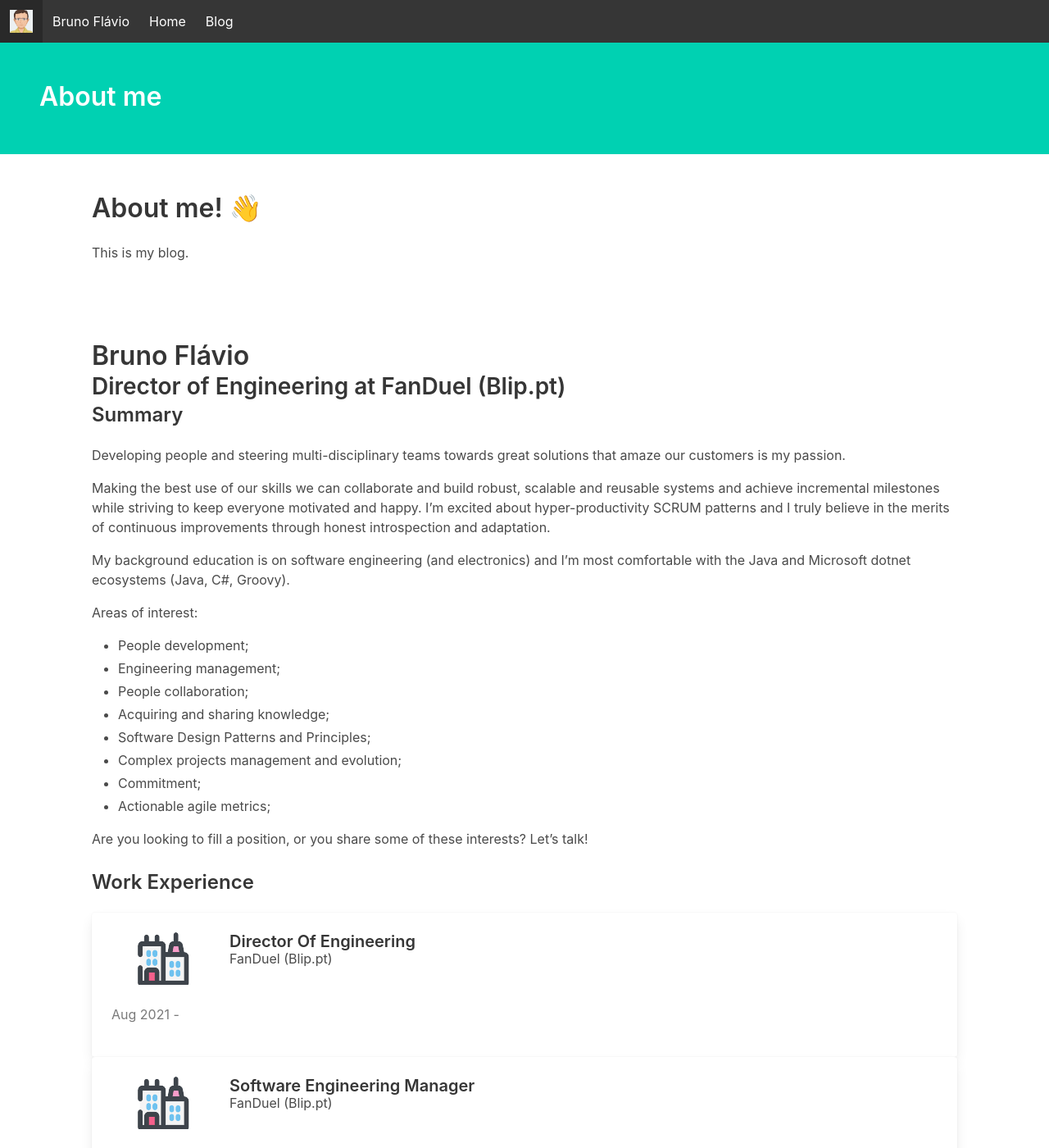
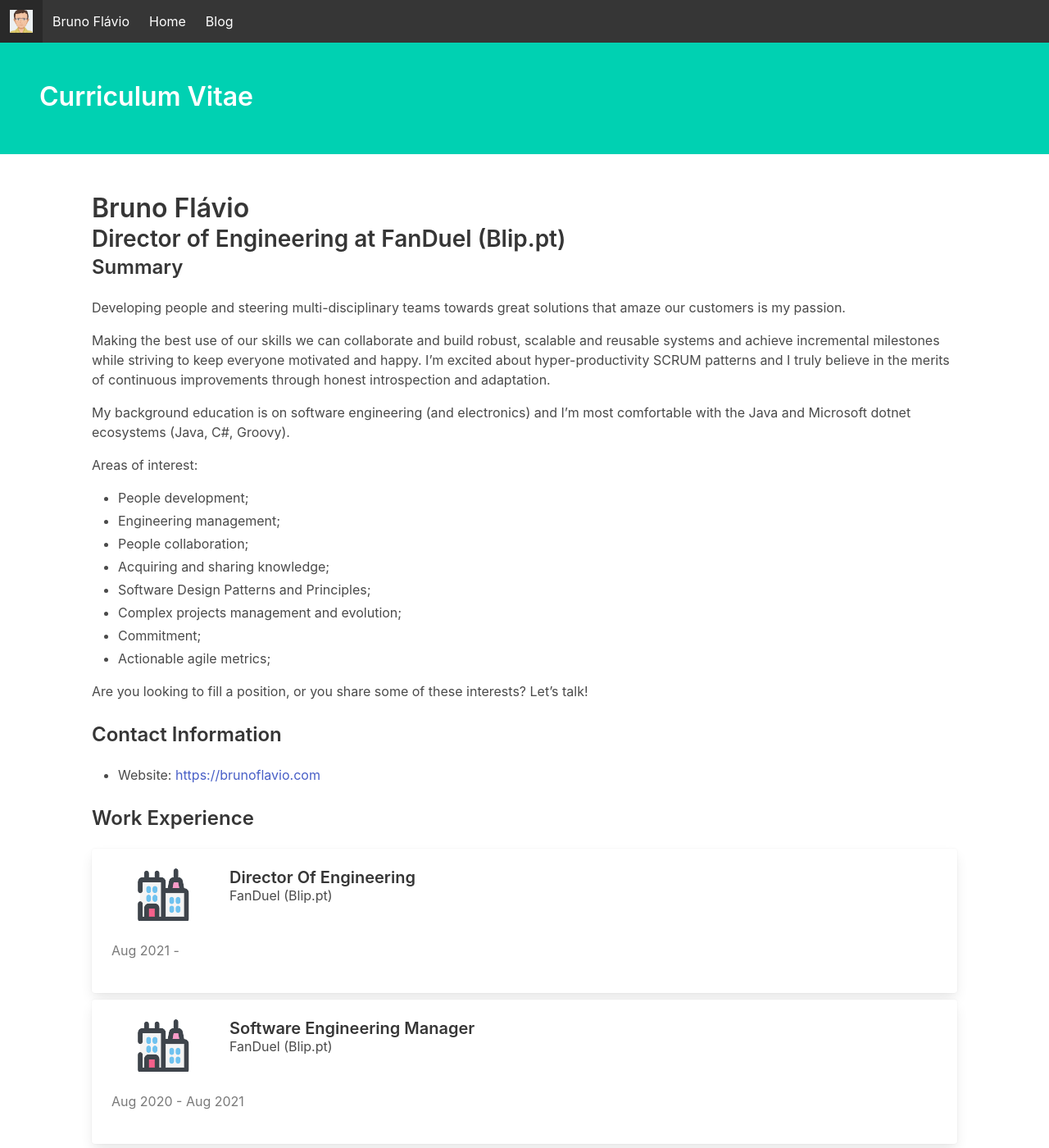
Before and after one commit to brunoflavio-com/brunoflavio-com.github.io, a Jekyll site: the page built from about/cv.html, in a window 1280 px wide and 1400 px high. Shown: the whole window at 82% size. Built offline with Jekyll 4.4.1, drawn with Linux system fonts in a browser that asks for light colours.

Commit message:
Moves the CV page to the about section, adjusts styling.

```diff
--- a/_data/cv.json
+++ b/_data/cv.json
@@ -4,7 +4,7 @@
     "name": "Bruno Flávio",
     "label": "Director of Engineering at FanDuel (Blip.pt)",
     "image": "",
-    "url": "",
+    "url": "https://brunoflavio.com",
     "summary": "Developing people and steering multi-disciplinary teams towards great solutions that amaze our customers is my passion.\n\nMaking the best use of our skills we can collaborate and build robust, scalable and reusable systems and achieve incremental milestones while striving to keep everyone motivated and happy. I'm excited about hyper-productivity SCRUM patterns and I truly believe in the merits of continuous improvements through honest introspection and adaptation.\n\nMy background education is on software engineering (and electronics) and I'm most comfortable with the Java and Microsoft dotnet ecosystems (Java, C#, Groovy).\n\nAreas of interest:\n- People development;\n- Engineering management;\n- People collaboration;\n- Acquiring and sharing knowledge;\n- Software Design Patterns and Principles;\n- Complex projects management and evolution;\n- Commitment;\n- Actionable agile metrics;\n\nAre you looking to fill a position, or you share some of these interests? Let's talk!",
     "profiles": [
       {
--- a/cv/index.html
+++ b/about/cv.html
@@ -1,12 +1,7 @@
 ---
 layout: page
-title: About me
+title: Curriculum Vitae
 ---
-
-<div class="section">
-  <h1 class="title is-3">About me! 👋</h1>
-  <p>This is my blog.</p>
-</div>
 
 <section class="section">
   <div class="container">
@@ -18,17 +13,28 @@ title: About me
       <h2 class="title is-4">Summary</h2>
       <p>{{ site.data.cv.basics.summary | markdownify }}</p>
 
-<!--      <h2 class="title is-4">Contact Information</h2>-->
-<!--      <ul>-->
-<!--        <li>Email: <a href="mailto:{{ site.data.cv.basics.email }}">{{ site.data.cv.basics.email }}</a></li>-->
-<!--        <li>Phone: {{ site.data.cv.basics.phone }}</li>-->
-<!--        <li>Website: <a href="{{ site.data.cv.basics.website }}">{{ site.data.cv.basics.website }}</a></li>-->
-<!--        <li>Address: {{ site.data.cv.basics.location.address }}, {{ site.data.cv.basics.location.city }}, {{ site.data.cv.basics.location.region }}, {{ site.data.cv.basics.location.postalCode }}, {{ site.data.cv.basics.location.countryCode }}</li>-->
-<!--      </ul>-->
+      {% if site.data.cv.basics.email or site.data.cv.basics.phone or site.data.cv.basics.url or site.data.cv.basics.location %}
+      <h2 class="title is-4">Contact Information</h2>
+      <ul>
+        {% if site.data.cv.basics.email %}
+        <li>Email: <a href="mailto:{{ site.data.cv.basics.email }}">{{ site.data.cv.basics.email }}</a></li>
+        {% endif %}
+        {% if site.data.cv.basics.phone %}
+        <li>Phone: {{ site.data.cv.basics.phone }}</li>
+        {% endif %}
+        {% if site.data.cv.basics.url %}
+        <li>Website: <a href="{{ site.data.cv.basics.url }}">{{ site.data.cv.basics.url }}</a></li>
+        {% endif %}
+        {% if site.data.cv.basics.location %}
+        <li>Address: {{ site.data.cv.basics.location.address }}, {{ site.data.cv.basics.location.city }}, {{ site.data.cv.basics.location.region }}, {{ site.data.cv.basics.location.postalCode }}, {{ site.data.cv.basics.location.countryCode }}</li>
+        {% endif %}
+      </ul>
+      {% endif %}
+
 
       <h2 class="title is-4">Work Experience</h2>
       {% for work in site.data.cv.work %}
-      <div class="card">
+      <div class="card mb-2">
         <div class="card-content">
           <div class="media">
             <div class="media-left">
@@ -55,7 +61,7 @@ title: About me
 
       <h2 class="title is-4">Education</h2>
       {% for education in site.data.cv.education %}
-      <div class="card">
+      <div class="card mb-2">
         <div class="card-content">
           <div class="media">
             <div class="media-left">
@@ -106,7 +112,7 @@ title: About me
       {% if site.data.cv.awards %}
         <h2 class="title is-4">Awards</h2>
         {% for award in site.data.cv.awards %}
-        <div class="card">
+        <div class="card mb-2">
           <div class="card-content">
             <p class="title is-5">{{ award.title }}</p>
             <p class="subtitle is-6">{{ award.awarder }}, {{ award.date | date: "%Y" }}</p>
@@ -122,7 +128,7 @@ title: About me
       <h2 class="title is-4">Certificates</h2>
       <div class="columns is-multiline">
         {% for certificate in site.data.cv.certificates %}
-        <div class="column is-4">
+        <div class="column is-4 px-1 py-1">
           <div class="card">
             <div class="card-content">
               <div class="media">
@@ -149,7 +155,7 @@ title: About me
 
         <h2 class="title is-4">Projects</h2>
         {% for project in site.data.cv.projects %}
-        <div class="card">
+        <div class="card mb-2">
           <div class="card-content">
             <p class="title is-5">{{ project.name }}</p>
             <p class="subtitle is-6">{{ project.startDate }}</p>
```
